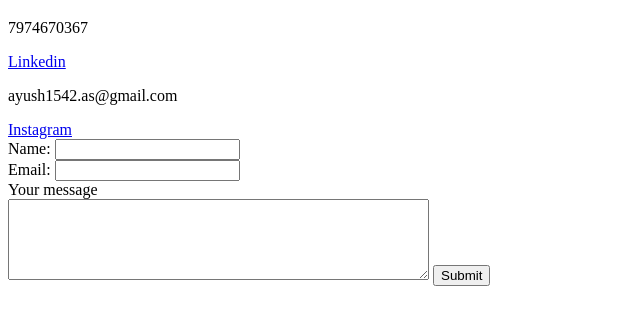
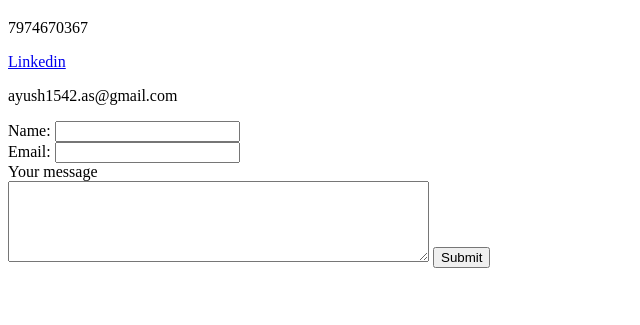
Before and after one commit to aayush1542/cv, a plain HTML site: page contact.html in a window 1280 px wide. Shown: the part 61-386 px from the top of the page, without its empty margins (0-640 px from the left). Drawn offline with Linux system fonts and the light colour scheme.

Commit message:
Update contact.html

```diff
--- a/contact.html
+++ b/contact.html
@@ -12,7 +12,7 @@
     <a href="https://www.linkedin.com/in/ayush-shrivastava-6a0584189/">Linkedin</a>
     <br>
     <p>ayush1542.as@gmail.com</p>
-    <a href="instagram.com/ayushhh.af/">Instagram</a><br>
+
 
     <form class="" action="mailto:ayush1542.as@gmail.com" method="post" enctype="text/plain">
         <label>Name:</label>
```
